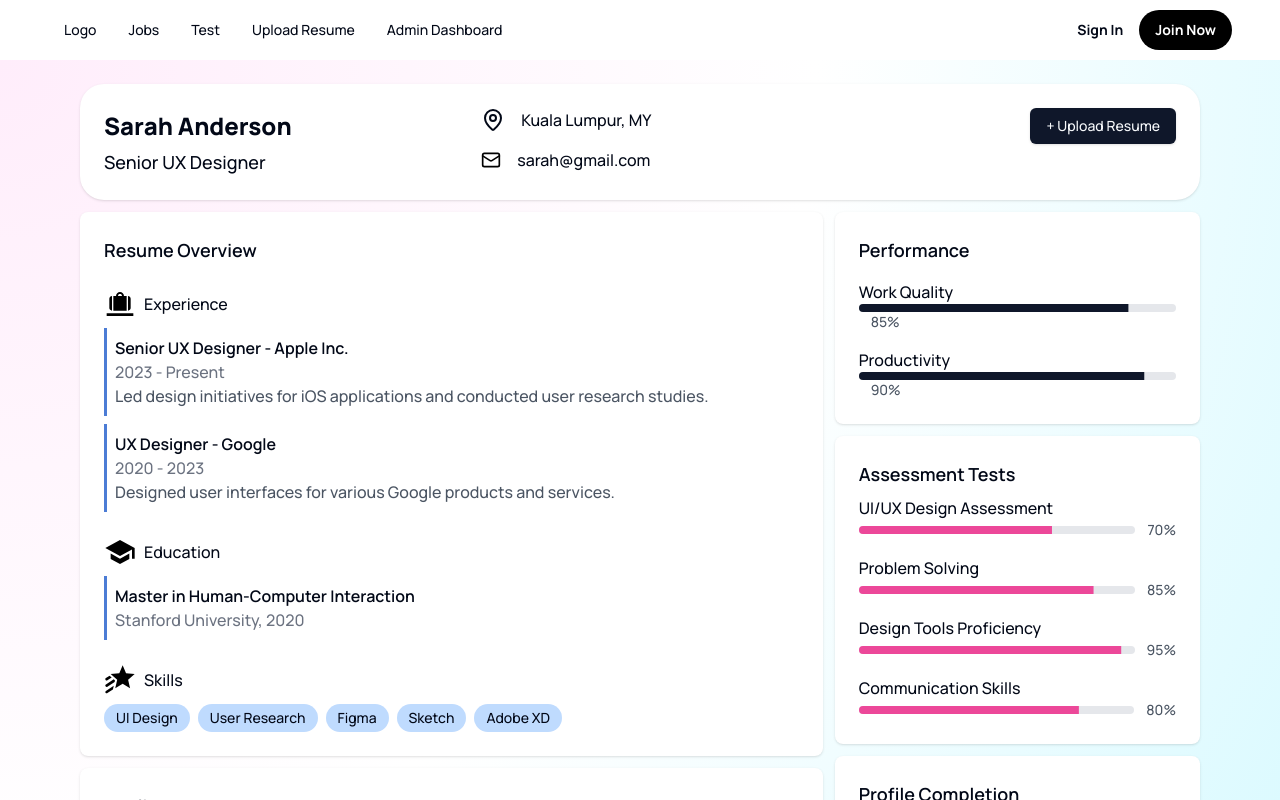
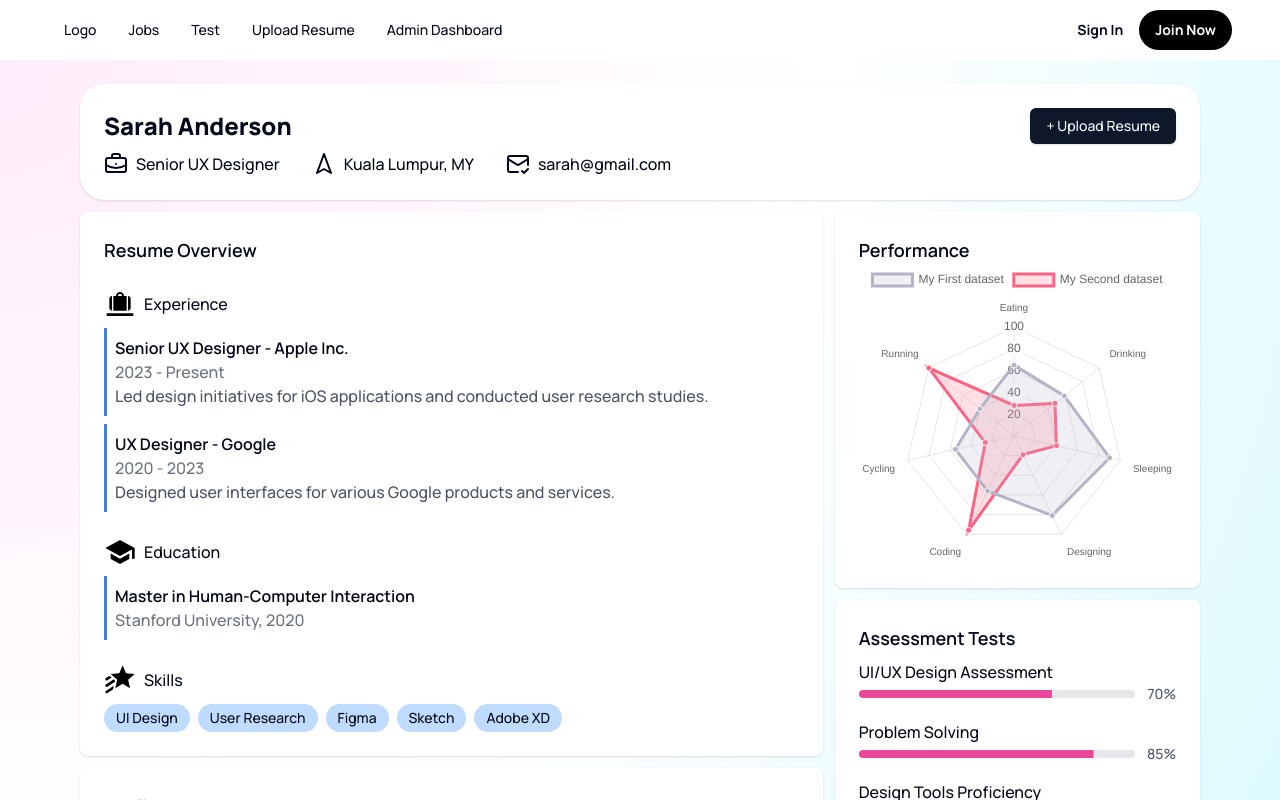
Before and after one commit to azinuddinazlani/kopipes-frontend, a Vue app: page /profile in a window 1280 px wide. Shown: the top 800 px of the page. Built offline with nearby package versions, Linux system fonts and the light colour scheme.

Commit message:
radarchart

```diff
--- /dev/null
+++ b/src/data/chartConfig.js
@@ -0,0 +1,30 @@
+export const data = {
+  labels: ['Eating', 'Drinking', 'Sleeping', 'Designing', 'Coding', 'Cycling', 'Running'],
+  datasets: [
+    {
+      label: 'My First dataset',
+      backgroundColor: 'rgba(179,181,198,0.2)',
+      borderColor: 'rgba(179,181,198,1)',
+      pointBackgroundColor: 'rgba(179,181,198,1)',
+      pointBorderColor: '#fff',
+      pointHoverBackgroundColor: '#fff',
+      pointHoverBorderColor: 'rgba(179,181,198,1)',
+      data: [65, 59, 90, 81, 56, 55, 40],
+    },
+    {
+      label: 'My Second dataset',
+      backgroundColor: 'rgba(255,99,132,0.2)',
+      borderColor: 'rgba(255,99,132,1)',
+      pointBackgroundColor: 'rgba(255,99,132,1)',
+      pointBorderColor: '#fff',
+      pointHoverBackgroundColor: '#fff',
+      pointHoverBorderColor: 'rgba(255,99,132,1)',
+      data: [28, 48, 40, 19, 96, 27, 100],
+    },
+  ],
+}
+
+export const options = {
+  responsive: true,
+  maintainAspectRatio: false,
+}
--- a/src/views/ProfileView.vue
+++ b/src/views/ProfileView.vue
@@ -4,15 +4,28 @@
       <!-- Horizontal Card for Sarah Anderson to Upload Resume -->
       <div class="upload-resume-card bg-white p-6 rounded-3xl shadow flex items-center space-x-6">
         <!-- Profile Information (Name & Job Title) -->
-        <div class="profile-info flex items-center space-x-6">
+        <div class="profile-info items-center">
           <div class="flex flex-col space-y-1">
             <p class="profile-name">Sarah Anderson</p>
-            <p class="jobtitle text-lg font-medium">Senior UX Designer</p>
+          </div>
+          <div class="details flex flex-row mt-2">
+            <div class="location flex items-center">
+              <BriefcaseBusiness />
+              <p>Senior UX Designer</p>
+            </div>
+            <div class="location flex items-center">
+              <Navigation2 />
+              <p>Kuala Lumpur, MY</p>
+            </div>
+            <div class="location flex items-center">
+              <MailCheck />
+              <p>sarah@gmail.com</p>
+            </div>
           </div>
         </div>
 
         <!-- Location and Email Information -->
-        <div class="job-info space-y-2">
+        <!-- <div class="job-info space-y-2 test">
           <div class="location-wrapper flex flex-col space-y-2">
             <div class="location flex items-center space-x-2">
               <MapPin />
@@ -23,7 +36,7 @@
               <p>sarah@gmail.com</p>
             </div>
           </div>
-        </div>
+        </div> -->
 
         <!-- Upload Resume Button -->
         <div></div>
@@ -112,17 +125,8 @@
           <!-- Performance Card (Bigger) -->
           <div class="bg-white p-6 rounded-lg shadow h-auto">
             <h2 class="text-lg font-semibold">Performance</h2>
-            <div class="mt-4 space-y-4">
-              <div>
-                <p class="font-medium">Work Quality</p>
-                <Progress class="h-2 bg-gray-200" :model-value="85" />
-                <p class="text-sm text-gray-600 ml-3">85%</p>
-              </div>
-              <div>
-                <p class="font-medium">Productivity</p>
-                <Progress class="h-2 bg-gray-200" :model-value="90" />
-                <p class="text-sm text-gray-600 ml-3">90%</p>
-              </div>
+            <div>
+              <Radar :data="data" :options="options" />
             </div>
           </div>
 
@@ -163,10 +167,25 @@
 </template>
 
 <script setup>
-import { MapPin, SeparatorVertical } from 'lucide-vue-next'
+import { MapPin, BriefcaseBusiness, Navigation2, MailCheck } from 'lucide-vue-next'
 import Button from '@/components/ui/button/Button.vue'
 import Progress from '@/components/ui/progress/Progress.vue'
 import Separator from '@/components/ui/separator/Separator.vue'
+import {
+  Chart as ChartJS,
+  RadialLinearScale,
+  PointElement,
+  LineElement,
+  Filler,
+  Tooltip,
+  Legend,
+} from 'chart.js'
+import { Radar } from 'vue-chartjs'
+import * as chartConfig from '@/data/chartConfig.js'
+
+ChartJS.register(RadialLinearScale, PointElement, LineElement, Filler, Tooltip, Legend)
+
+const { data, options } = chartConfig
 
 const assessments = [
   { name: 'UI/UX Design Assessment', score: 70 },
@@ -198,8 +217,8 @@ const assessments = [
     }
 
     .profile-info {
-      display: flex;
-      align-items: center;
+      // display: flex;
+      // align-items: center;
 
       .profile-name {
         font-size: 1.5rem;
@@ -225,6 +244,7 @@ const assessments = [
     .location {
       display: flex;
       gap: 0.5rem;
+      margin-right: 2rem;
     }
 
     .img-test {
```
